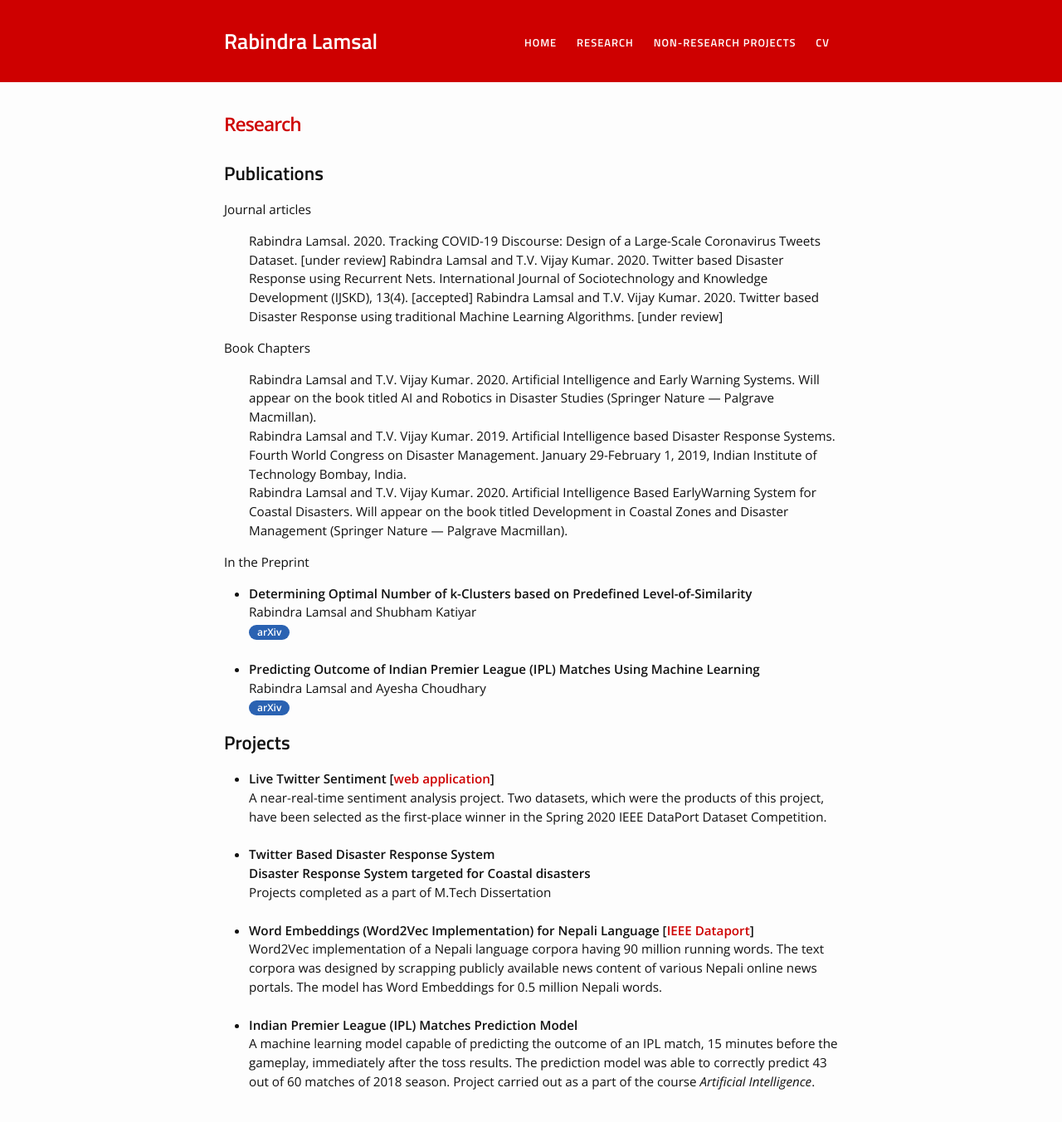
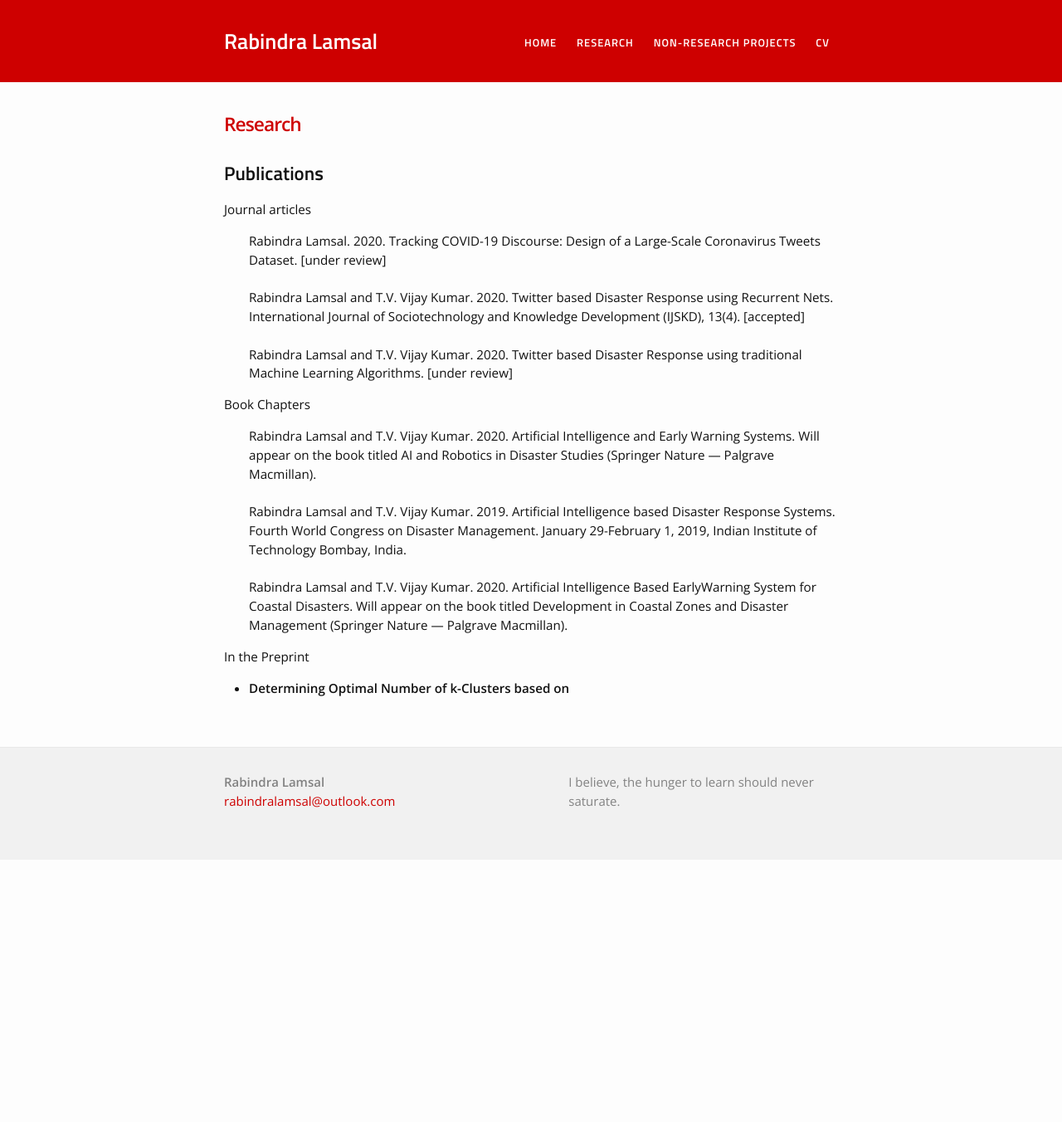
Before and after one commit to rabindralamsal/personal-site, a Jekyll site: the page built from research.md, in a window 1280 px wide and 1400 px high. Shown: the top 1352 px of the window at 83% size. Built offline with Jekyll 4.4.1, drawn with Linux system fonts in a browser that asks for light colours.

Commit message:
Update research.md

```diff
--- a/research.md
+++ b/research.md
@@ -7,10 +7,10 @@
 Journal articles
 <ul>
 
-Rabindra Lamsal. 2020. Tracking COVID-19 Discourse: Design of a Large-Scale Coronavirus Tweets Dataset. [under review]
+Rabindra Lamsal. 2020. Tracking COVID-19 Discourse: Design of a Large-Scale Coronavirus Tweets Dataset. [under review] <br><br>
 
 Rabindra Lamsal and T.V. Vijay Kumar. 2020. Twitter based Disaster Response using Recurrent Nets. International Journal of Sociotechnology and Knowledge
-Development (IJSKD), 13(4). [accepted]
+Development (IJSKD), 13(4). [accepted]<br><br>
 
 Rabindra Lamsal and T.V. Vijay Kumar. 2020. Twitter based Disaster Response using traditional Machine Learning Algorithms. [under review]
 
@@ -21,9 +21,9 @@
 <ul>
 
 Rabindra Lamsal and T.V. Vijay Kumar. 2020. Artificial Intelligence and Early Warning Systems. Will appear on the book titled AI and Robotics in Disaster Studies
-(Springer Nature — Palgrave Macmillan).<br>
+(Springer Nature — Palgrave Macmillan).<br><br>
 
-Rabindra Lamsal and T.V. Vijay Kumar. 2019. Artificial Intelligence based Disaster Response Systems. Fourth World Congress on Disaster Management. January 29-February 1, 2019, Indian Institute of Technology Bombay, India.<br>
+Rabindra Lamsal and T.V. Vijay Kumar. 2019. Artificial Intelligence based Disaster Response Systems. Fourth World Congress on Disaster Management. January 29-February 1, 2019, Indian Institute of Technology Bombay, India.<br><br>
 
 Rabindra Lamsal and T.V. Vijay Kumar. 2020. Artificial Intelligence Based EarlyWarning System for Coastal Disasters. Will appear on the book titled Development in
 Coastal Zones and Disaster Management (Springer Nature — Palgrave Macmillan).
@@ -33,39 +33,4 @@
 In the Preprint
 <ul>
 	<li>
-		<b>Determining Optimal Number of k-Clusters based on Predefined Level-of-Similarity</b><br>
-		Rabindra Lamsal and Shubham Katiyar<br>
-		<a href="https://arxiv.org/abs/1810.01878"><div class="color-button">arXiv</div></a>
-
-	</li><br>
-
-<li> <b>Predicting Outcome of Indian Premier League (IPL) Matches Using Machine Learning</b><br>
-Rabindra Lamsal and Ayesha Choudhary<br>
-<a href="https://arxiv.org/abs/1809.09813"><div class="color-button">arXiv</div></a>
-</li></ul>
-
-<h2>Projects</h2>
-<ul>
-
-<li>
-		<b>Live Twitter Sentiment [<a href="https://sentiment.live">web application</a>]</b><br>
-		A near-real-time sentiment analysis project. Two datasets, which were the products of this project, have been selected as the first-place winner in the Spring 2020 IEEE DataPort Dataset Competition. <br>
-	</li><br>
-
-<li> <b>Twitter Based Disaster Response System</b><br>
-<b>Disaster Response System targeted for Coastal disasters</b><br>
-		Projects completed as a part of M.Tech Dissertation<br>
-	</li><br>
-
-<li> <b>Word Embeddings (Word2Vec Implementation) for Nepali Language [<a href="https://ieee-dataport.org/open-access/300-dimensional-word-embeddings-nepali-language">IEEE Dataport</a>]</b><br>
-Word2Vec implementation of a Nepali language corpora having 90 million running words. The
-text corpora was designed by scrapping publicly available news content of various Nepali online
-news portals. The model has Word Embeddings for 0.5 million Nepali words.</li><br>
-
-
-
-<li> <b>Indian Premier League (IPL) Matches Prediction Model</b><br>
-A machine learning model capable of predicting the outcome of an IPL match, 15 minutes before
-the gameplay, immediately after the toss results. The prediction model was able to correctly predict
-43 out of 60 matches of 2018 season. Project carried out as a part of the course <em>Artificial Intelligence</em>.
-</li></ul>
+		<b>Determining Optimal Number of k-Clusters based on
```
